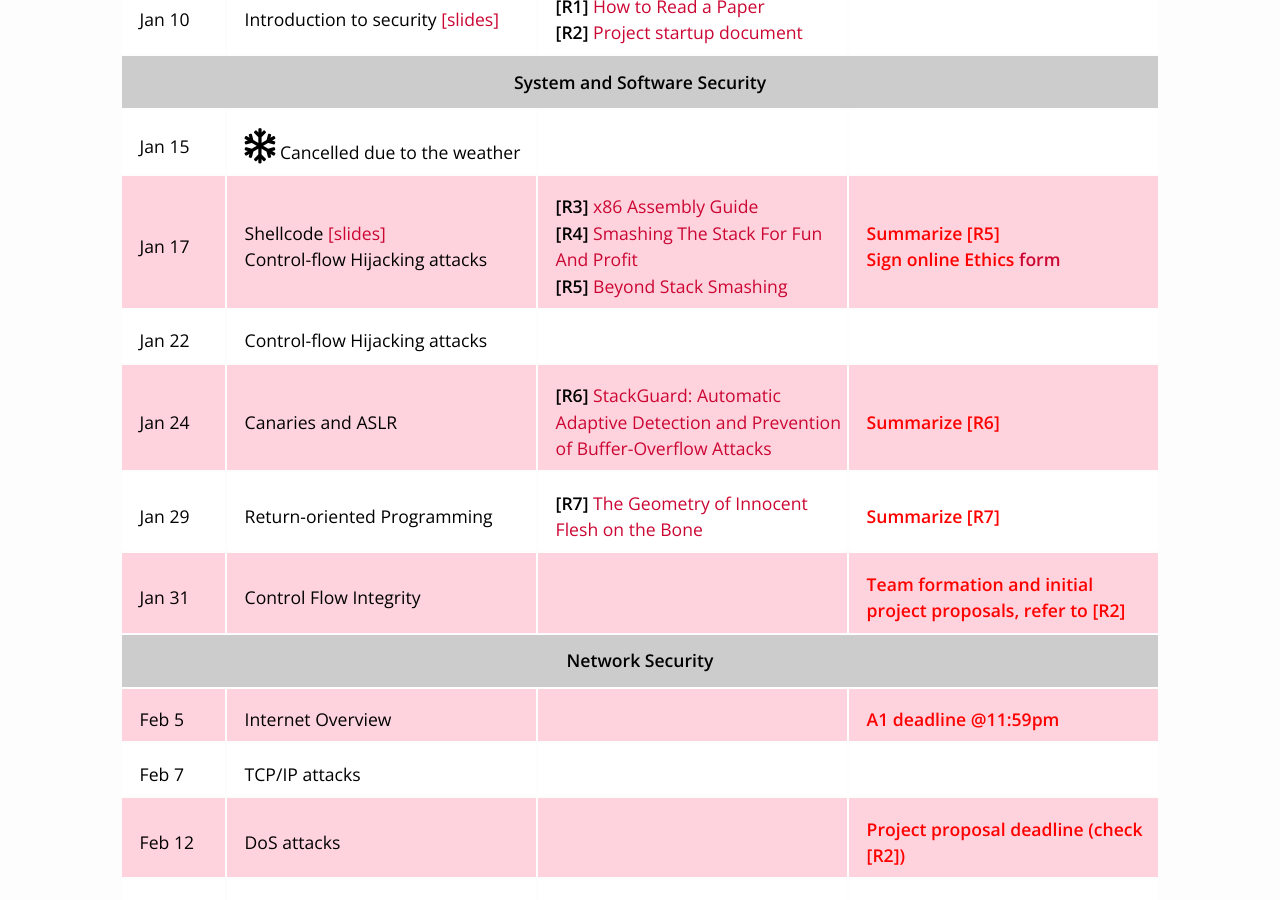
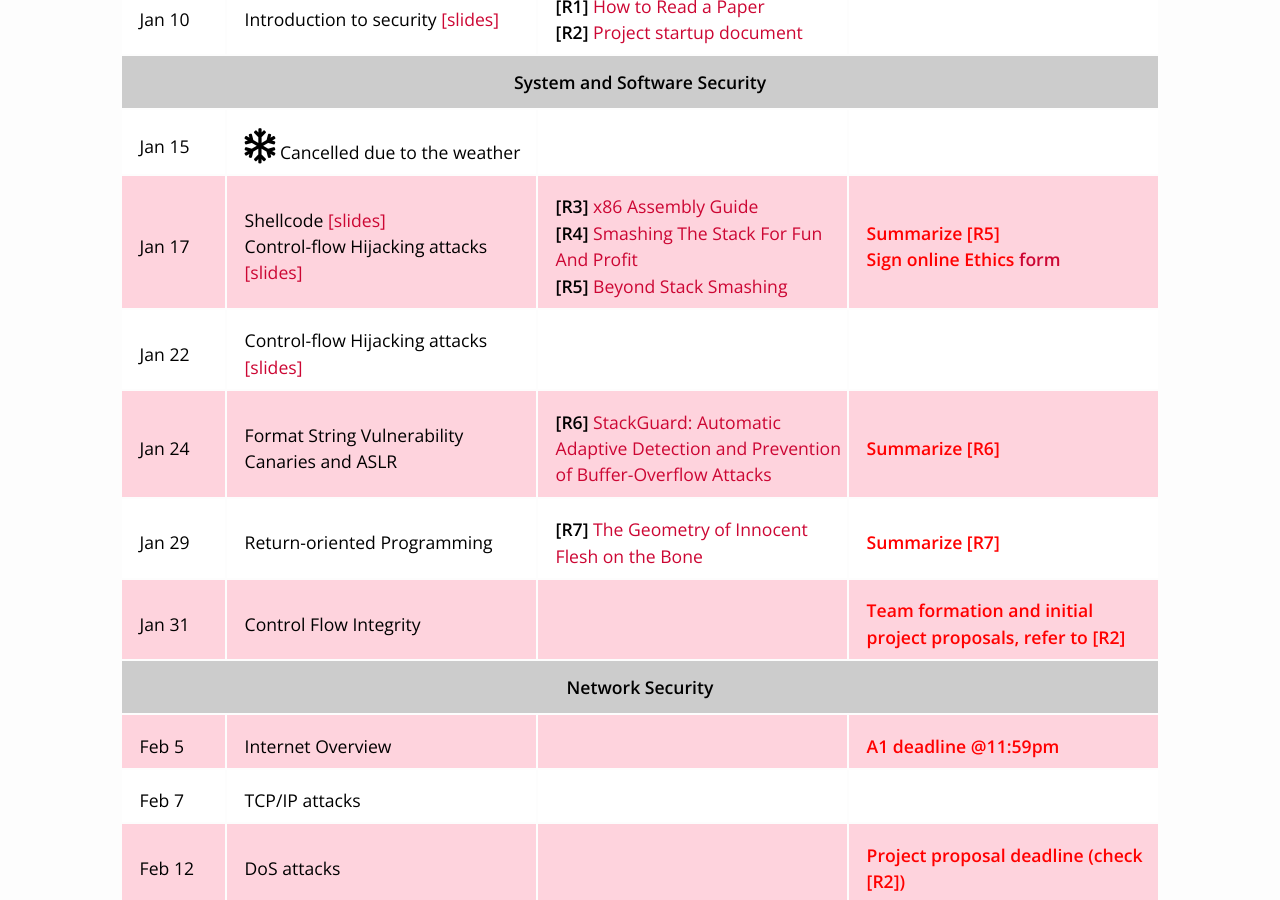
Before and after one commit to alik604/CMPT-479-System-Network-Security, a Jekyll site: the page built from schedule.md, in a window 1280 px wide and 900 px high, scrolled down 461 px. Built offline with Jekyll 4.4.1, drawn with Linux system fonts in a browser that asks for light colours; nearby versions of some CDN libraries.

Commit message:
lec3 and lec4

```diff
--- a/_data/lectures.yml
+++ b/_data/lectures.yml
@@ -35,7 +35,7 @@
   - title: "Shellcode"
     filename: lec03_shellcode
   - title: Control-flow Hijacking attacks
-    #filename: ""
+    filename: lec04_control_flow_hijacking
   index: 4
   date: Jan 17
   description: "Shellcode and Buffer overflow attacks"
@@ -60,12 +60,18 @@
 - title: Control-flow Hijacking attacks
   index: 5
   date: Jan 22
-  #filename: Untitled
+  filename: lec04_control_flow_hijacking
   description: ""
 
   # deadlines:
 
-- title: Canaries and ASLR
+
+- slides:
+  - title: "Format String Vulnerability"
+    #filename:
+
+  - title: Canaries and ASLR
+    #filename:
   index: 5
   date: Jan 24
   #filename: Untitled
```
Also changed, not shown: 2 other files.
